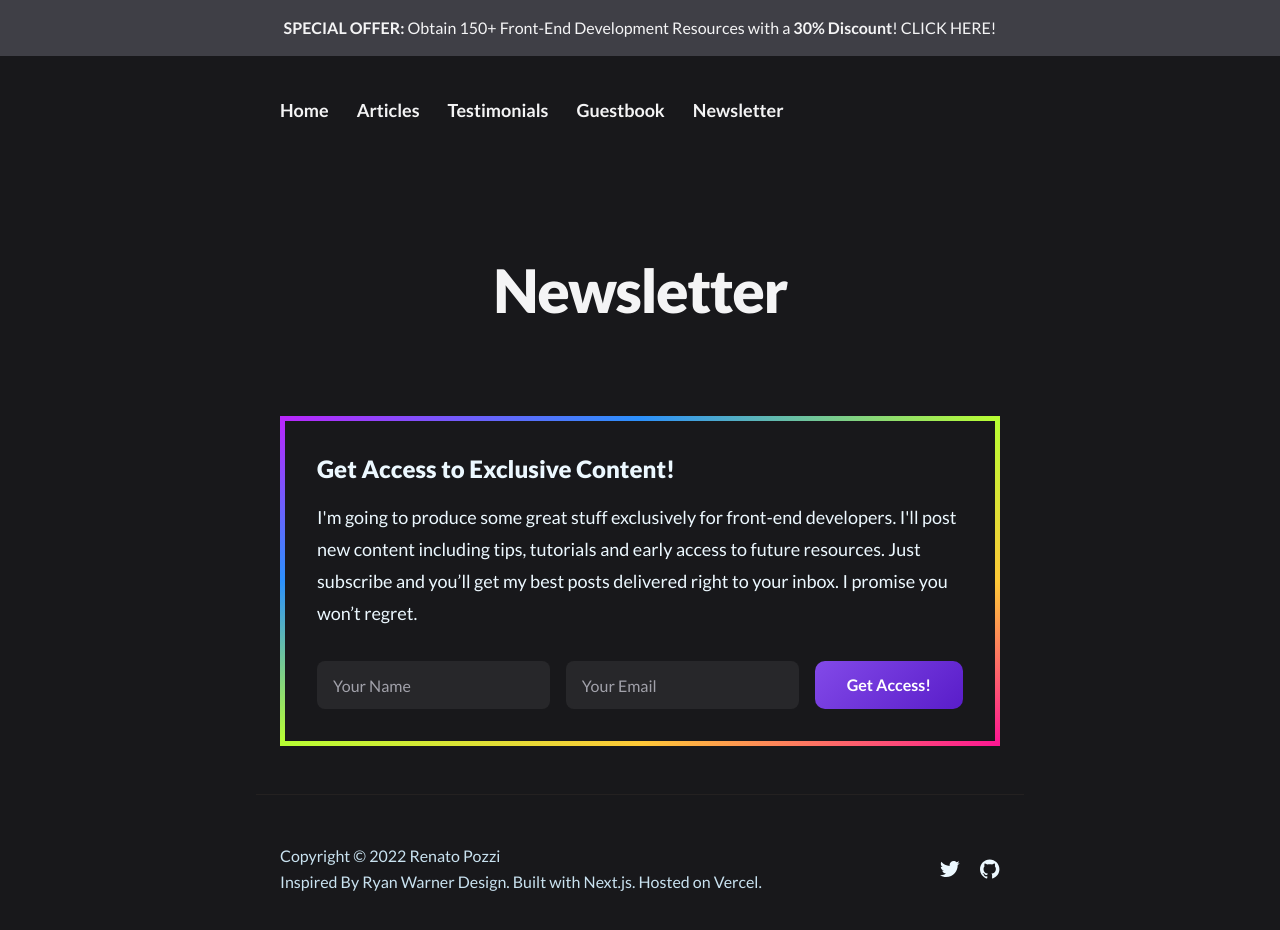
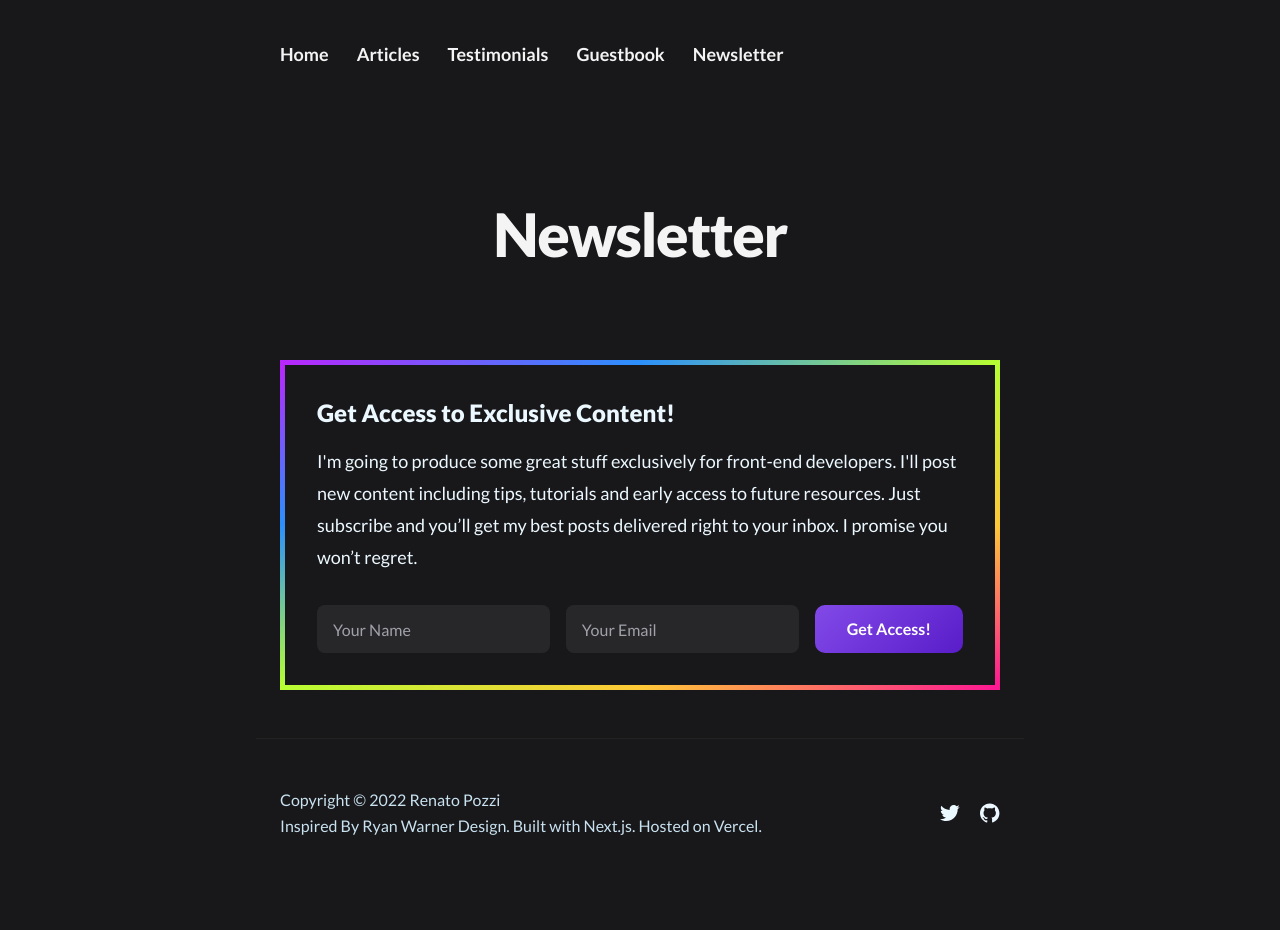
Before and after one commit to itsrennyman/renatopozzi.me, a Next.js app: page /newsletter in a window 1280 px wide. Shown: the top 930 px of the page. After the commit the page ends 887 px from the top, so only its background shows below. Built offline with nearby package versions, Linux system fonts and the light colour scheme.

Commit message:
removed offer alert

```diff
--- a/pages/_app.js
+++ b/pages/_app.js
@@ -24,7 +24,6 @@ const OfferAlert = () => {
 function MyApp({ Component, pageProps: { session, ...pageProps } }) {
   return (
     <SessionProvider session={session}>
-      <OfferAlert />
       <Navbar />
       <Component {...pageProps} />
       <Footer />
```
